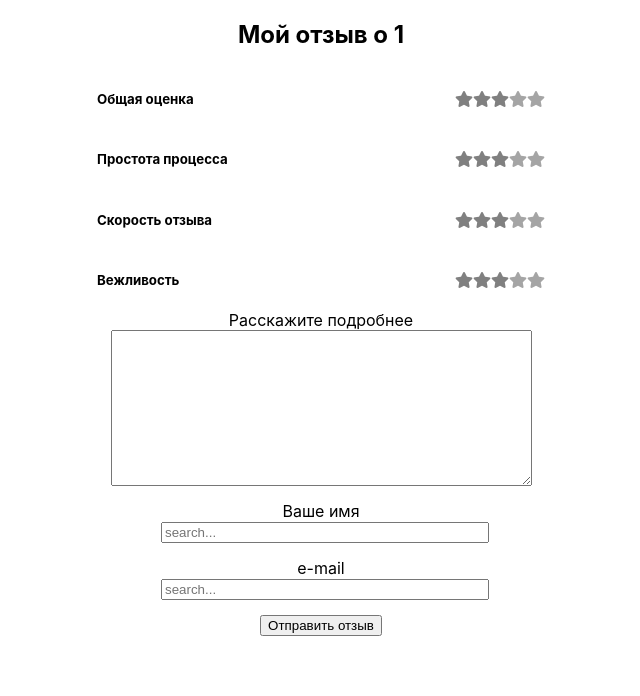
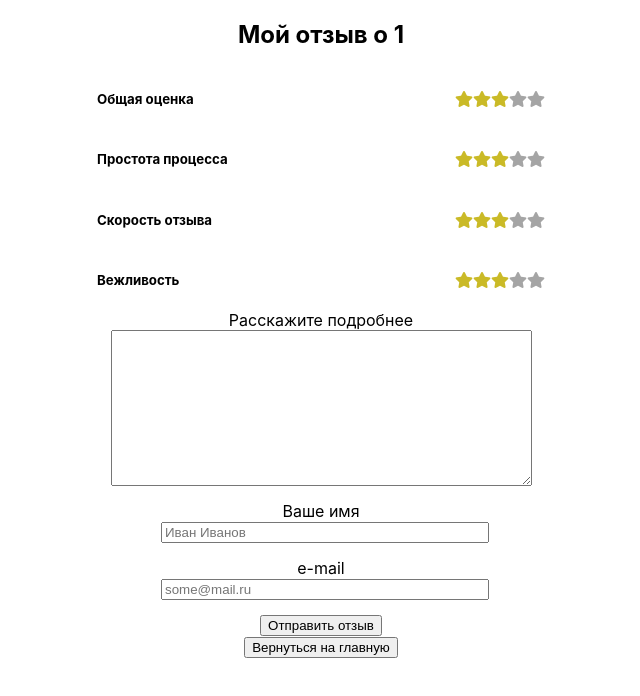
Before and after one commit to ikindiBy/feedback, a React (Create React App) app: page /feedback/1 in a window 1280 px wide. Shown: the top 696 px of the page, without its empty margins (319-959 px from the left). Built offline with nearby package versions, Linux system fonts and the light colour scheme; what react-geolocated would draw is missing.

Commit message:
feedback/binding back for feedback

```diff
--- a/src/Components/RatingCase/index.js
+++ b/src/Components/RatingCase/index.js
@@ -7,7 +7,7 @@ import Stars from "../Stars";
 const RatingCase = props => (
   <div className="one-rating-case">
     <h5>{props.pointForEstimation}</h5>
-    <Stars point={props.point} />
+    <Stars point={props.point} setScore={props.setScore} />
   </div>
 );
 
--- a/src/Components/ResultItem/ResultItem.css
+++ b/src/Components/ResultItem/ResultItem.css
@@ -4,6 +4,8 @@
   border: 1px var(--result-btn-color) solid;
   display: flex;
   flex-direction: row;
+  justify-content: center;
+  align-items: center;
   flex-wrap: wrap;
   margin: 0 auto;
 }
@@ -40,11 +42,11 @@
 }
 
 .ResultItem button:hover {
-    background-color: var( --result-btn-color-hover);
+  background-color: var(--result-btn-color-hover);
 }
 
 .fa-star {
-    color: grey;
+  /* color: grey; */
 }
 
 .checked {
--- a/src/Components/ResultItem/ResultItem.js
+++ b/src/Components/ResultItem/ResultItem.js
@@ -14,7 +14,9 @@ class ResultItem extends Component {
   render() {
     return (
       <div className="ResultItem">
-        <div>{this.props.organizationName}</div>
+        <Link to={`/description/${this.props.organizationName}`}>
+          <div>{this.props.organizationName}</div>
+        </Link>
         <Stars score={1 + Math.random() * 5} />
         <div>12 reviews</div>
         <div>
--- a/src/Components/Stars/index.js
+++ b/src/Components/Stars/index.js
@@ -28,6 +28,7 @@ class Stars extends React.Component {
 
   handleClick = scr => {
     this.setState({ score: scr });
+    this.props.setScore(scr);
   };
 
   renderScore = () => {
--- a/src/Containers/FeedbackPage/index.js
+++ b/src/Containers/FeedbackPage/index.js
@@ -1,5 +1,5 @@
 import React, { Component } from "react";
-import { Route, Switch } from "react-router-dom";
+import { Link } from "react-router-dom";
 import { connect } from "react-redux";
 
 import "./FeedbackPage.css";
@@ -7,20 +7,96 @@ import "./FeedbackPage.css";
 import RatingCase from "../../Components/RatingCase";
 
 class FeedbackPage extends Component {
-  handleSubmit = () => {};
-  handleNameChange = () => {};
-  handleMailChange = () => {};
+  constructor(props) {
+    super(props);
+    this.state = {
+      userName: "",
+      email: "",
+      description: "",
+      ratingCommon: 1,
+      ratingComplexity: 1,
+      ratingSpeed: 1,
+      ratingPolitiness: 1
+    };
+  }
+  /*
+  overalEstimation: action.payload.overalEstimation,
+        difficultingProc: action.payload.difficultingProc,
+        speed: action.payload.speed,
+        polite: action.payload.polite,
+        hasRecomended: action.payload.hasRecomended,
+        description: action.payload.description,
+        nameUser: action.payload.nameUser,
+        emailUser: action.payload.emailUser
+*/
+
+  handleSubmit = event => {
+    event.preventDefault();
+    const url = "/feedback/new";
+    fetch(url, {
+      method: "POST",
+      headers: {
+        Accept: "application/json",
+        "Content-Type": "application/json"
+      },
+      body: JSON.stringify({
+        org: 250,
+        // user: 2,
+        overalEstimation: this.state.ratingCommon,
+        difficultingProc: this.state.ratingComplexity,
+        speed: this.state.ratingSpeed,
+        polite: this.state.ratingPolitiness,
+        comment: this.state.description,
+        username: this.state.userName,
+        email: this.state.email
+      })
+    }).then(da => console.log("==============", da));
+  };
+  handleNameChange = e => {
+    this.setState({ userName: e.target.value });
+  };
+  handleMailChange = e => {
+    this.setState({ email: e.target.value });
+  };
+  setCommonScore = score => {
+    this.setState({ overalEstimation: score });
+  };
+  setComplexityScore = score => {
+    this.setState({ ratingComplexity: score });
+  };
+  setSpeedScore = score => {
+    this.setState({ ratingSpeed: score });
+  };
+  setPolitinessScore = score => {
+    this.setState({ ratingPolitiness: score });
+  };
   render() {
-    console.log(this.props.match.params.name);
+    console.log("------> ", this.state.overalEstimation);
     return (
       <div>
         <h2>Мой отзыв о {this.props.match.params.name}</h2>
         <form onSubmit={this.handleSubmit}>
           <div className="rating-cases">
-            <RatingCase pointForEstimation={"Общая оценка"} point={1} />
-            <RatingCase pointForEstimation={"Простота процесса"} point={2} />
-            <RatingCase pointForEstimation={"Скорость отзыва"} point={3} />
-            <RatingCase pointForEstimation={"Вежливость"} point={4} />
+            <RatingCase
+              pointForEstimation={"Общая оценка"}
+              point={1}
+              setScore={this.setCommonScore}
+            />
+            <RatingCase
+              pointForEstimation={"Простота процесса"}
+              point={2}
+              setScore={this.setComplexityScore}
+            />
+            <RatingCase
+              pointForEstimation={"Скорость отзыва"}
+              point={3}
+              setScore={this.setSpeedScore}
+            />
+            <RatingCase
+              pointForEstimation={"Вежливость"}
+              point={4}
+              setScore={this.setPolitinessScore}
+            />
           </div>
           {/* <div>
             <p>Вы бы порекомендовали друзьям обращаться в эту организацию?</p>
@@ -29,7 +105,12 @@ class FeedbackPage extends Component {
           </div> */}
           <div className="descriptionFeedback">
             <label>Расскажите подробнее</label>
-            <textarea name="textarea" rows="10" cols="50" />
+            <textarea
+              name="textarea"
+              rows="10"
+              cols="50"
+              onChange={this.handleMailChange}
+            />
           </div>
           <div className="personal-data">
             <label>Ваше имя</label>
@@ -37,7 +118,7 @@ class FeedbackPage extends Component {
               type="text"
               //   value={"sdsd"}
               onChange={this.handleNameChange}
-              placeholder="search..."
+              placeholder="Иван Иванов"
             />
           </div>
           <div className="personal-data">
@@ -46,10 +127,13 @@ class FeedbackPage extends Component {
               type="email"
               //   value={"sdsd"}
               onChange={this.handleMailChange}
-              placeholder="search..."
+              placeholder="some@mail.ru"
             />
           </div>
           <button>Отправить отзыв</button>
+          <Link to={`/`}>
+            <button type="submit">Вернуться на главную</button>
+          </Link>
         </form>
       </div>
     );
--- a/src/js/constants.js
+++ b/src/js/constants.js
@@ -3,5 +3,12 @@ const SEARCH_PLACEHOLDER = "... название организации...";
 
 const URL_ALL_ORGS = "/organization/list";
 const URL_NEARBY_ORG = "/organization/search/coordinates";
+const SEND_FEEDBACK = "/organization/search/coordinates";
 
-export { SEARCH_LABEL, SEARCH_PLACEHOLDER, URL_ALL_ORGS, URL_NEARBY_ORG };
+export {
+  SEARCH_LABEL,
+  SEARCH_PLACEHOLDER,
+  URL_ALL_ORGS,
+  URL_NEARBY_ORG,
+  SEND_FEEDBACK
+};
```
Also changed, not shown: 1 other file (tests, documents, lock files or other folders). Lines whose indentation alone changed are shown as unchanged.
